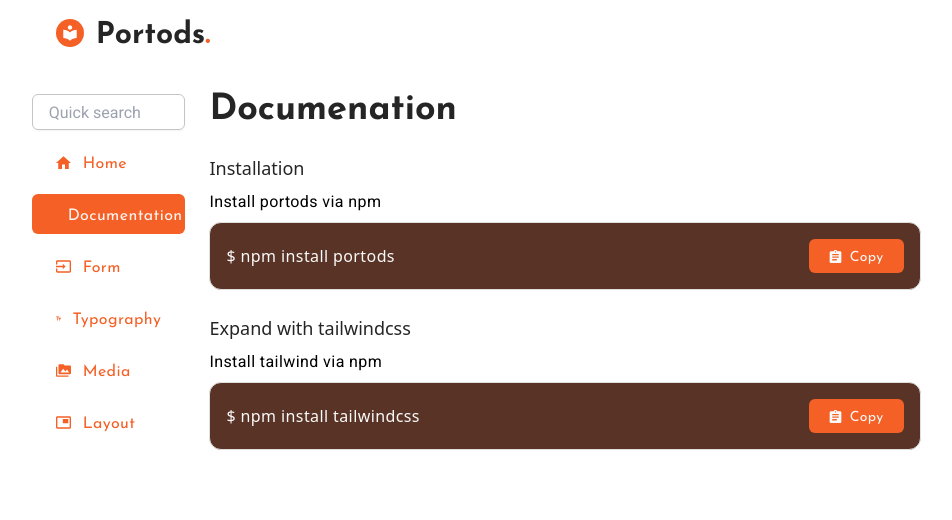
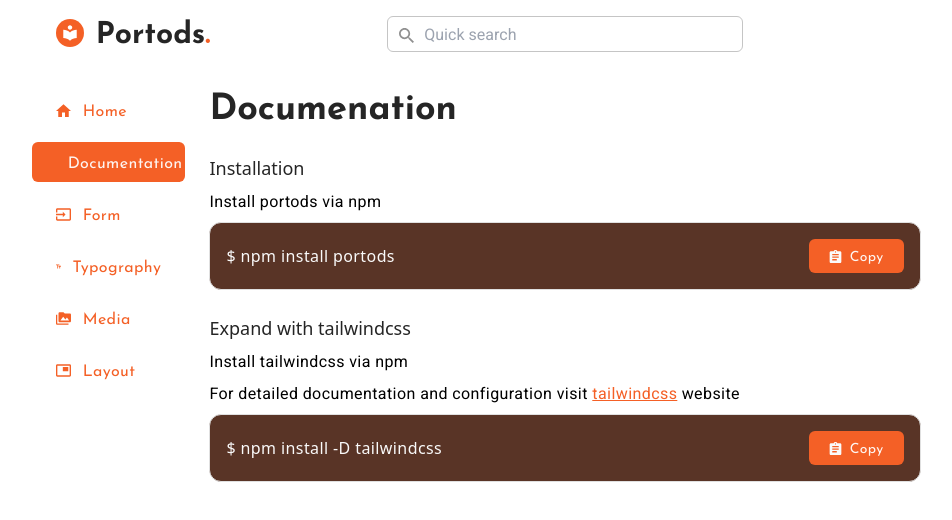
Before and after one commit to TheFlyingWhale/portods, a React (Create React App) app: page /documentation in a window 1280 px wide. Shown: the top 520 px of the page, without its empty margins (75-1027 px from the left). Built offline with nearby package versions, Linux system fonts and the light colour scheme.

Commit message:
improve showcaseindex

```diff
--- a/src/components/form/Input.tsx
+++ b/src/components/form/Input.tsx
@@ -23,6 +23,7 @@
 
 interface InputProps {
 	name?: string
+	containerClassName?: string
 	className?: string
 	placeholder?: string
 	size?: InputSize
@@ -32,6 +33,7 @@
 }
 
 const Input: React.FC<InputProps> = ({
+	containerClassName,
 	className,
 	placeholder,
 	name,
@@ -41,7 +43,11 @@
 	value,
 }) => {
 	return (
-		<div className="mt-1 relative rounded-md shadow-sm">
+		<div
+			className={twMerge(
+				`mt-1 relative rounded-md ${containerClassName}`
+			)}
+		>
 			{leftIcon && (
 				<div className="absolute inset-y-0 left-0 pl-3 flex items-center pointer-events-none">
 					<IconContainer
--- a/src/components/navigation/Link.tsx
+++ b/src/components/navigation/Link.tsx
@@ -1,9 +1,22 @@
 import React from "react"
+import { twMerge } from "tailwind-merge"
 
-interface LinkProps extends React.LinkHTMLAttributes<HTMLLinkElement> {}
+interface LinkProps extends React.LinkHTMLAttributes<HTMLLinkElement> {
+	target?: string
+}
 
-const Link: React.FC<LinkProps> = ({ href, children }) => {
-	return <a href={href}>{children}</a>
+const Link: React.FC<LinkProps> = ({ href, children, className, target }) => {
+	return (
+		<a
+			href={href}
+			target={target}
+			className={twMerge(
+				`text-orange-500 underline hover:no-underline ${className}`
+			)}
+		>
+			{children}
+		</a>
+	)
 }
 
 export default Link
--- a/src/showCase/showcaseComponents/Header.tsx
+++ b/src/showCase/showcaseComponents/Header.tsx
@@ -1,14 +1,23 @@
 import React from "react"
-import { Horizontal, Vertical, Image, Heading, Text } from "../../components"
+import {
+	Horizontal,
+	Image,
+	Heading,
+	Input,
+	IconSearch,
+	Grid,
+	GridItem,
+} from "../../components"
 import logo from "../../assets/logo.svg"
 import { Link } from "react-router-dom"
 
 const Header = () => {
 	return (
 		<header className="flex shrink-0 w-full justify-center">
-			<Vertical className="w-10/12 items-start py-3">
+			<Grid className="grid-cols-3 py-3 w-10/12">
+				<GridItem>
 					<Link to="/">
-					<Horizontal className="gap-3 pl-[24px]">
+						<Horizontal className="gap-3 pl-[24px] ">
 							<Image
 								src={logo}
 								alt="logo"
@@ -18,11 +27,20 @@
 								size="3xl"
 								className="pt-1.5"
 							>
-							Portods<span className="text-orange-500">.</span>
+								Portods
+								<span className="text-orange-500">.</span>
 							</Heading>
 						</Horizontal>
 					</Link>
-			</Vertical>
+				</GridItem>
+				<GridItem>
+					<Input
+						leftIcon={<IconSearch />}
+						placeholder="Quick search"
+						containerClassName="w-full"
+					/>
+				</GridItem>
+			</Grid>
 		</header>
 	)
 }
--- a/src/showCase/showcaseComponents/SideNav.tsx
+++ b/src/showCase/showcaseComponents/SideNav.tsx
@@ -18,9 +18,6 @@
 	return (
 		<nav className="w-full">
 			<ul className="flex flex-col gap-3">
-				<li>
-					<Input placeholder="Quick search" />
-				</li>
 				<li>
 					<_Link to="/">
 						<Button
--- a/src/showCase/showcasePages/Showcase.tsx
+++ b/src/showCase/showcasePages/Showcase.tsx
@@ -13,7 +13,7 @@
 					<GridItem className="pr-6 pt-6">
 						<SideNav />
 					</GridItem>
-					<GridItem className="col-span-4 py-6 overflow-y-scroll overflow-x-hidden justify-center">
+					<GridItem className="col-span-4 py-6 pb-[250px] overflow-y-scroll overflow-x-hidden justify-center">
 						<Outlet />
 					</GridItem>
 				</Grid>
--- a/src/showCase/showcasePages/ShowcaseDocumentation.tsx
+++ b/src/showCase/showcasePages/ShowcaseDocumentation.tsx
@@ -8,6 +8,7 @@
 	Horizontal,
 	Button,
 	IconClipboard,
+	Link,
 } from "../../components"
 
 const ShowcaseDocumentation = () => {
@@ -16,7 +17,7 @@
 	}
 
 	const copyInstallTailwind = () => {
-		navigator.clipboard.writeText("npm install tailwindcss")
+		navigator.clipboard.writeText("npm install -D tailwindcss")
 	}
 
 	return (
@@ -43,11 +44,21 @@
 			</Vertical>
 			<Vertical className="gap-2">
 				<Subtitle size="lg">Expand with tailwindcss</Subtitle>
-				<Text>Install tailwind via npm</Text>
+				<Text>Install tailwindcss via npm</Text>
+				<Text>
+					For detailed documentation and configuration visit{" "}
+					<Link
+						target="_blank"
+						href="https://tailwindcss.com/docs/installation"
+					>
+						tailwindcss
+					</Link>{" "}
+					website
+				</Text>
 				<Container className="bg-orange-900 rounded-xl p-4">
 					<Horizontal className="justify-between items-center">
 						<Text className="text-neutral-100 font-mono">
-							$ npm install tailwindcss
+							$ npm install -D tailwindcss
 						</Text>
 						<Button
 							size="sm"
--- a/src/showCase/showcasePages/ShowcaseIndex.tsx
+++ b/src/showCase/showcasePages/ShowcaseIndex.tsx
@@ -1,4 +1,5 @@
 import React from "react"
+import { useNavigate } from "react-router-dom"
 import {
 	Button,
 	Container,
@@ -9,8 +10,10 @@
 } from "../../components"
 
 const ShowcaseIndex = () => {
+	const navigate = useNavigate()
+
 	return (
-		<Vertical className="w-full">
+		<Vertical className="w-full h-fit gap-24">
 			<Container className="h-96 flex items-center bg-transparent border-0">
 				<Vertical className="w-full items-center gap-6">
 					<Heading
@@ -18,7 +21,8 @@
 						className="text-center leading-tight"
 					>
 						Get going quickly
-						<span className="text-orange-500">.</span> <br />
+						<span className="text-orange-500">.</span>
+						<br />
 						Expand on demand
 						<span className="text-orange-500">.</span>
 					</Heading>
@@ -32,9 +36,60 @@
 						color="orange"
 						className="w-46"
 						rightIcon={<IconChevronRight />}
+						onClick={() => navigate("documentation")}
 					>
 						Get started
 					</Button>
+				</Vertical>
+			</Container>
+			<Container className="flex items-center bg-orange-500 border-0">
+				<Vertical className="w-full items-center gap-6">
+					<Heading
+						size="6xl"
+						className="text-center leading-tight text-neutral-100"
+					>
+						So what's the deal?
+					</Heading>
+					<Text className="text-neutral-800 text-lg text-center text-neutral-100">
+						There is nothing game changing about portods.
+						<br />
+						It's pretty much just collection of essential
+						components(for now)
+					</Text>
+				</Vertical>
+			</Container>
+			<Container className="h-96 flex items-center bg-transparent border-0">
+				<Vertical className="w-full items-center gap-6">
+					<Heading
+						size="6xl"
+						className="text-center leading-tight"
+					>
+						React + Tailwindcss = Portods
+						<span className="text-orange-500">.</span> <br />
+					</Heading>
+					<Text className="text-neutral-800 text-lg text-center">
+						Portods is built using react, tailwindcss and typescript
+					</Text>
+					<Text className="text-neutral-800 text-lg text-center">
+						Every component is made in such a way that you can
+						override and/or expand them with all the utility classes
+						tailwind got in their arsenal
+					</Text>
+				</Vertical>
+			</Container>
+			<Container className="flex items-center bg-orange-500 border-0">
+				<Vertical className="w-full items-center gap-6">
+					<Heading
+						size="6xl"
+						className="text-center leading-tight text-neutral-100"
+					>
+						Atomic design
+					</Heading>
+					<Text className="text-neutral-800 text-lg text-center text-neutral-100">
+						The collection of components consist of the essential
+						styling. Giving you the opportunity to quickly develop
+						simple to complex layouts
+					</Text>
 				</Vertical>
 			</Container>
 		</Vertical>
--- a/src/showCase/showcasePages/ShowcaseTypography.tsx
+++ b/src/showCase/showcasePages/ShowcaseTypography.tsx
@@ -11,7 +11,7 @@
 
 const ShowcaseTypography = () => {
 	return (
-		<Vertical className="w-full gap-6">
+		<Vertical className="w-full h-fit gap-6">
 			<Heading>Typography</Heading>
 			<HeadingSection />
 			<SubtitleSection />
```
Lines whose indentation alone changed are shown as unchanged.
